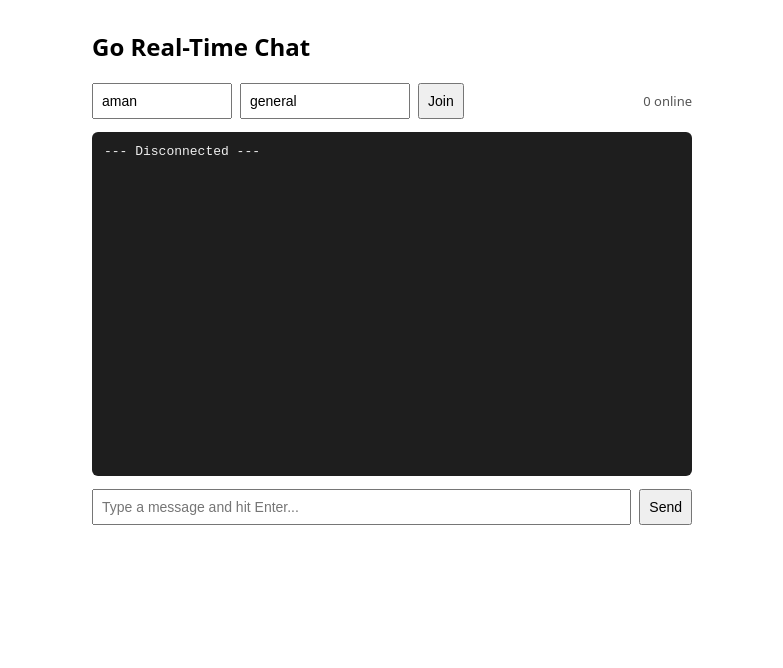
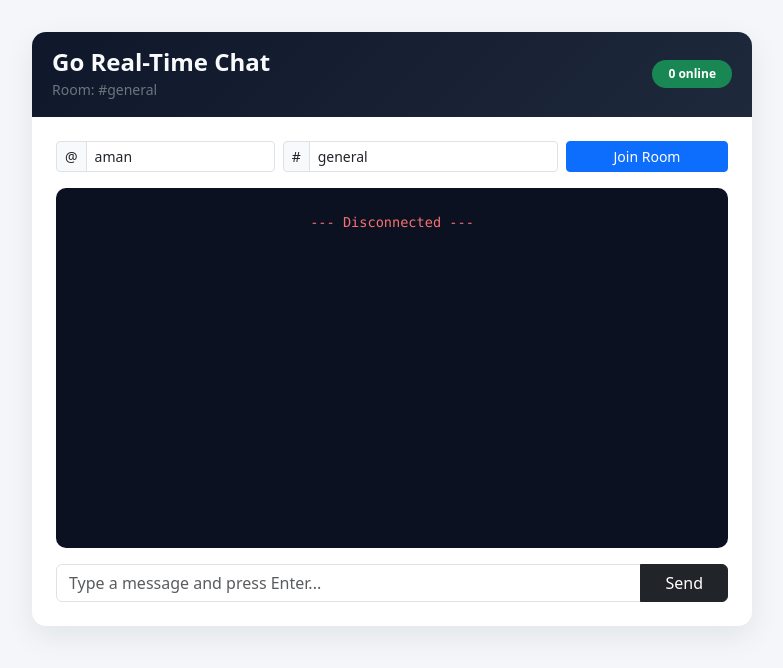
Before and after one commit to amanfoundongithub/PubSub-Application-in-Go, a plain HTML site: page index.html in a window 1280 px wide. Shown: the whole page, without its empty margins (248-1031 px from the left). Drawn offline with nearby package versions, Linux system fonts and the light colour scheme.

Commit message:
used bootstrap for edit

```diff
--- a/index.html
+++ b/index.html
@@ -1,30 +1,100 @@
 <!doctype html>
-<html>
+<html lang="en">
 <head>
   <meta charset="utf-8">
+  <meta name="viewport" content="width=device-width, initial-scale=1">
   <title>Go Pub/Sub Chat</title>
+  <link href="https://cdn.jsdelivr.net/npm/bootstrap@5.3.3/dist/css/bootstrap.min.css" rel="stylesheet">
   <style>
-    body { font-family: system-ui, sans-serif; max-width: 600px; margin: 30px auto; padding: 0 16px; }
-    #log { background: #1e1e1e; color: #f0f0f0; padding: 12px; height: 320px; overflow-y: auto; border-radius: 6px; font-size: 13px; }
-    .controls { display: flex; gap: 8px; margin-bottom: 12px; align-items: center; flex-wrap: wrap; }
-    input, button { padding: 8px; font-size: 14px; }
-    #msg { flex: 1; }
-    #roomInput { width: 150px; }
-    #count { font-size: 13px; color: #555; margin-left: auto; }
+    body {
+      background-color: #f4f6f9;
+      min-height: 100vh;
+    }
+    .chat-card {
+      max-width: 720px;
+      margin: 2rem auto;
+      border: none;
+      border-radius: 14px;
+      box-shadow: 0 10px 30px rgba(15, 23, 42, 0.08);
+      overflow: hidden;
+    }
+    .chat-header {
+      background: linear-gradient(135deg, #0f172a 0%, #1e293b 100%);
+      color: #f8fafc;
+      padding: 1rem 1.25rem;
+    }
+    #log {
+      background-color: #0b1120;
+      color: #e2e8f0;
+      height: 360px;
+      overflow-y: auto;
+      border-radius: 10px;
+      padding: 1rem;
+      font-family: ui-monospace, SFMono-Regular, Menlo, Monaco, Consolas, monospace;
+      font-size: 0.85rem;
+      line-height: 1.5;
+    }
+    .msg-line {
+      margin-bottom: 0.35rem;
+      word-break: break-word;
+    }
+    .msg-time {
+      color: #64748b;
+      margin-right: 0.4rem;
+    }
+    .msg-sender {
+      color: #38bdf8;
+      font-weight: 600;
+    }
+    .msg-system {
+      color: #fbbf24;
+      font-style: italic;
+    }
+    .msg-disconnect {
+      color: #f87171;
+      text-align: center;
+      margin: 0.5rem 0;
+    }
   </style>
 </head>
 <body>
-  <h2>Go Real-Time Chat</h2>
-  <div class="controls">
-    <input id="user" value="aman" placeholder="Username" style="width: 120px;" onchange="joinRoom()" />
-    <input id="roomInput" value="general" placeholder="Room name..." onkeydown="if(event.key==='Enter') joinRoom()" />
-    <button onclick="joinRoom()">Join</button>
-    <span id="count">0 online</span>
-  </div>
-  <pre id="log"></pre>
-  <div class="controls">
-    <input id="msg" placeholder="Type a message and hit Enter..." onkeydown="if(event.key==='Enter') sendMsg()" />
-    <button onclick="sendMsg()">Send</button>
+  <div class="container px-3">
+    <div class="card chat-card">
+      <div class="chat-header d-flex justify-content-between align-items-center">
+        <div>
+          <h4 class="mb-0 fw-semibold">Go Real-Time Chat</h4>
+          <small class="text-secondary" id="activeRoomLabel">Room: #general</small>
+        </div>
+        <span class="badge rounded-pill text-bg-success px-3 py-2" id="count">0 online</span>
+      </div>
+
+      <div class="card-body p-3 p-md-4">
+        <div class="row g-2 mb-3 align-items-center">
+          <div class="col-sm-4">
+            <div class="input-group input-group-sm">
+              <span class="input-group-text">@</span>
+              <input id="user" class="form-control" value="aman" placeholder="Username" onchange="joinRoom()" />
+            </div>
+          </div>
+          <div class="col-sm-5">
+            <div class="input-group input-group-sm">
+              <span class="input-group-text">#</span>
+              <input id="roomInput" class="form-control" value="general" placeholder="Room name..." onkeydown="if(event.key==='Enter') joinRoom()" />
+            </div>
+          </div>
+          <div class="col-sm-3 d-grid">
+            <button class="btn btn-primary btn-sm fw-medium" onclick="joinRoom()">Join Room</button>
+          </div>
+        </div>
+
+        <div id="log" class="mb-3" aria-live="polite"></div>
+
+        <div class="input-group">
+          <input id="msg" class="form-control" placeholder="Type a message and press Enter..." onkeydown="if(event.key==='Enter') sendMsg()" />
+          <button class="btn btn-dark px-4" onclick="sendMsg()">Send</button>
+        </div>
+      </div>
+    </div>
   </div>
 
   <script>
@@ -33,6 +103,7 @@
     const msgEl = document.getElementById("msg");
     const countEl = document.getElementById("count");
     const roomInputEl = document.getElementById("roomInput");
+    const activeRoomLabelEl = document.getElementById("activeRoomLabel");
 
     function getRoomName() {
       const raw = roomInputEl.value.trim().toLowerCase().replace(/^#/, "");
@@ -41,19 +112,37 @@
       return cleaned;
     }
 
+    function appendLine(htmlContent) {
+      const div = document.createElement("div");
+      div.className = "msg-line";
+      div.innerHTML = htmlContent;
+      logEl.appendChild(div);
+      logEl.scrollTop = logEl.scrollHeight;
+    }
+
+    function escapeHtml(str) {
+      return String(str)
+        .replace(/&/g, "&amp;")
+        .replace(/</g, "&lt;")
+        .replace(/>/g, "&gt;")
+        .replace(/"/g, "&quot;");
+    }
+
     function joinRoom() {
       if (ws) {
         ws.onclose = null;
         ws.close();
       }
-      logEl.textContent = "";
+      logEl.innerHTML = "";
       countEl.textContent = "0 online";
 
       const user = encodeURIComponent(document.getElementById("user").value.trim() || "anonymous");
       const roomName = getRoomName();
+      activeRoomLabelEl.textContent = `Room: #${roomName}`;
       const room = encodeURIComponent(roomName);
 
-      const socket = new WebSocket("ws://" + location.host + "/ws?topic=" + room + "&user=" + user);
+      const protocol = location.protocol === "https:" ? "wss:" : "ws:";
+      const socket = new WebSocket(`${protocol}//${location.host}/ws?topic=${room}&user=${user}`);
       ws = socket;
 
       socket.onmessage = (e) => {
@@ -62,18 +151,20 @@
           countEl.textContent = `${data.member_count} online`;
         }
         const time = data.sent_at ? data.sent_at.substring(11, 19) : "";
+        const safeBody = escapeHtml(data.body || "");
+        const safeSender = escapeHtml(data.sender || "unknown");
+
         if (data.kind === "system") {
-          logEl.textContent += `[${time}] * ${data.body} *\n`;
+          appendLine(`<span class="msg-time">[${escapeHtml(time)}]</span><span class="msg-system">* ${safeBody} *</span>`);
         } else {
-          logEl.textContent += `[${time}] ${data.sender}: ${data.body}\n`;
+          appendLine(`<span class="msg-time">[${escapeHtml(time)}]</span><span class="msg-sender">${safeSender}:</span> ${safeBody}`);
         }
-        logEl.scrollTop = logEl.scrollHeight;
       };
 
       socket.onclose = () => {
         if (ws === socket) {
           countEl.textContent = "0 online";
-          logEl.textContent += "--- Disconnected ---\n";
+          appendLine(`<div class="msg-disconnect">--- Disconnected ---</div>`);
         }
       };
     }
@@ -84,6 +175,7 @@
       if (!text) return;
       ws.send(JSON.stringify({ body: text }));
       msgEl.value = "";
+      msgEl.focus();
     }
 
     joinRoom();
```
